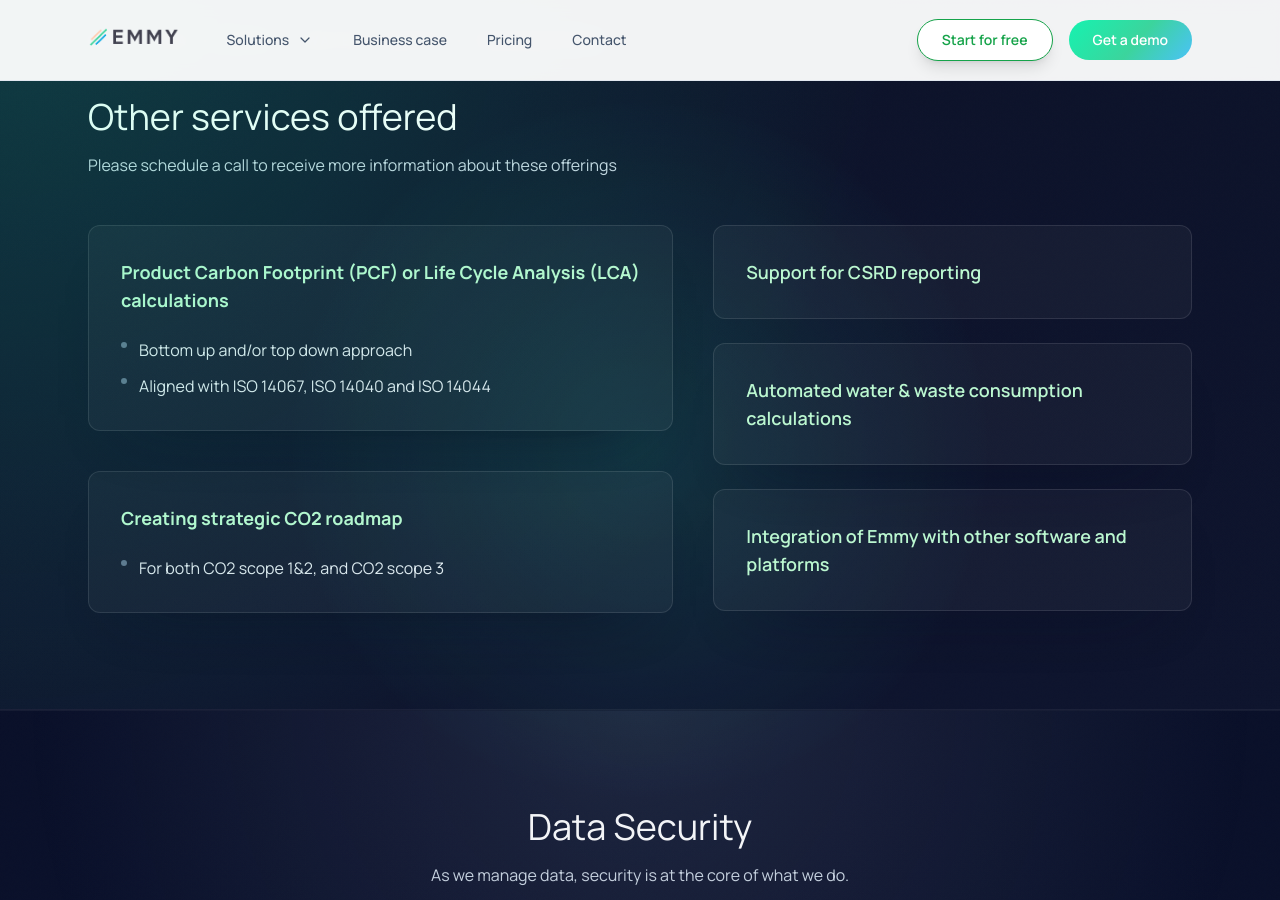
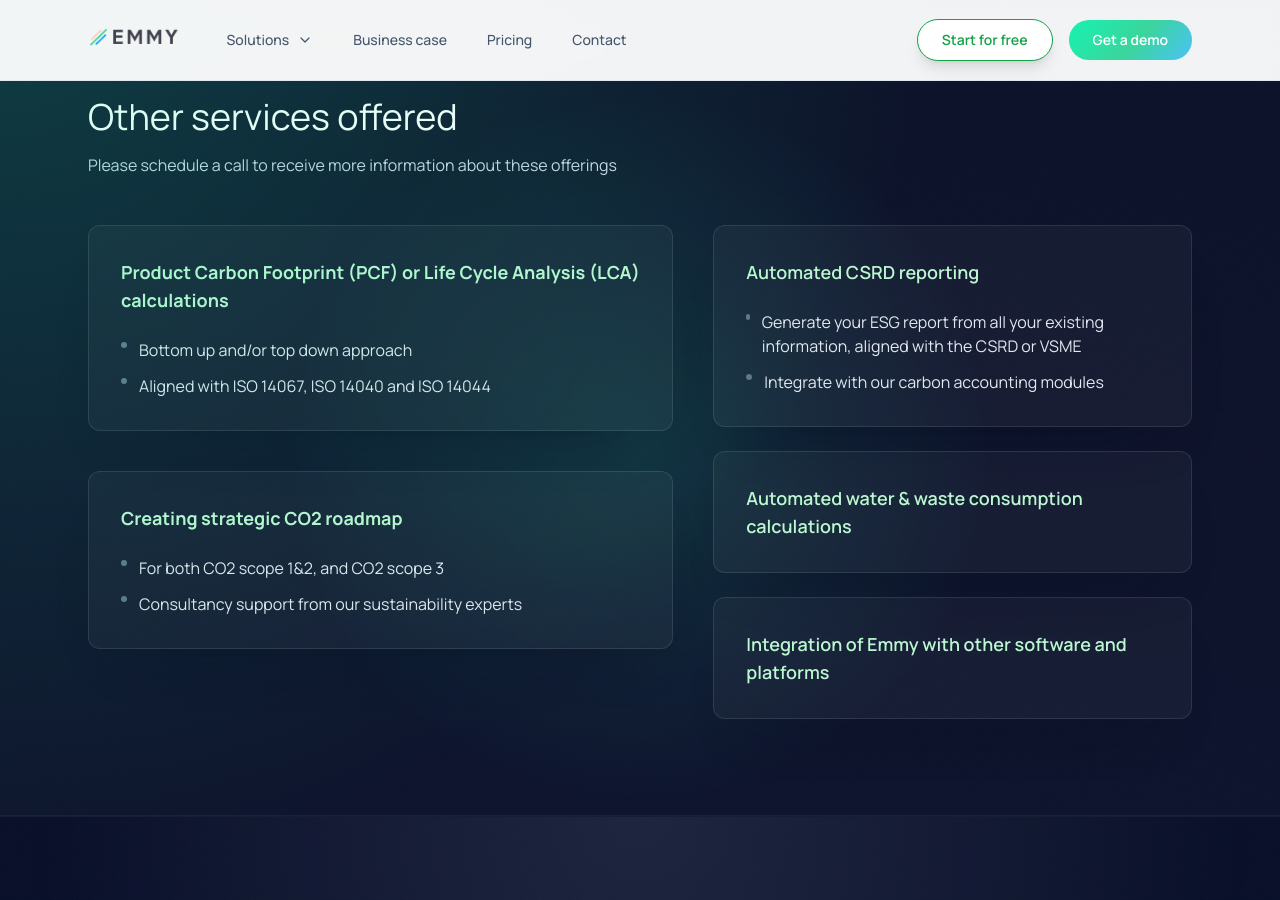
Before and after one commit to emmy-earth/promo-website, a Jekyll site: the page built from index.html, in a window 1280 px wide and 900 px high, scrolled down 3749 px. Built offline with Jekyll 4.4.1, drawn with Linux system fonts in a browser that asks for light colours; nearby versions of some CDN libraries; comment, search, counter and statistics services are not loaded.

Commit message:
Update index.html

```diff
--- a/index.html
+++ b/index.html
@@ -226,12 +226,27 @@ description: "Automated carbon accounting platform with AI-powered carbon analys
                 <span class="mt-1 h-1.5 w-1.5 rounded-full bg-slate-500"></span>
                 For both CO2 scope 1&amp;2, and CO2 scope 3
               </li>
+              <li class="flex items-start gap-3">
+                <span class="mt-1 h-1.5 w-1.5 rounded-full bg-slate-500"></span>
+                Consultancy support from our sustainability experts
+              </li>
             </ul>
           </div>
         </div>
         <div class="space-y-6">
           <div class="rounded-xl border border-white/10 bg-white/[0.04] p-8 shadow-card">
-            <p class="text-lg font-semibold text-emerald-200">Support for CSRD reporting</p>
+            <p class="text-lg font-semibold text-emerald-200">Automated CSRD reporting</p>
+            </ul>
+            <ul class="mt-6 space-y-3 text-base text-slate-200">
+              <li class="flex items-start gap-3">
+                <span class="mt-1 h-1.5 w-1.5 rounded-full bg-slate-500"></span>
+                Generate your ESG report from all your existing information, aligned with the CSRD or VSME
+              </li>
+              <li class="flex items-start gap-3">
+                <span class="mt-1 h-1.5 w-1.5 rounded-full bg-slate-500"></span>
+                Integrate with our carbon accounting modules
+              </li>
+            </ul>
           </div>
           <div class="rounded-xl border border-white/10 bg-white/[0.04] p-8 shadow-card">
             <p class="text-lg font-semibold text-emerald-200">Automated water &amp; waste consumption calculations</p>
```
